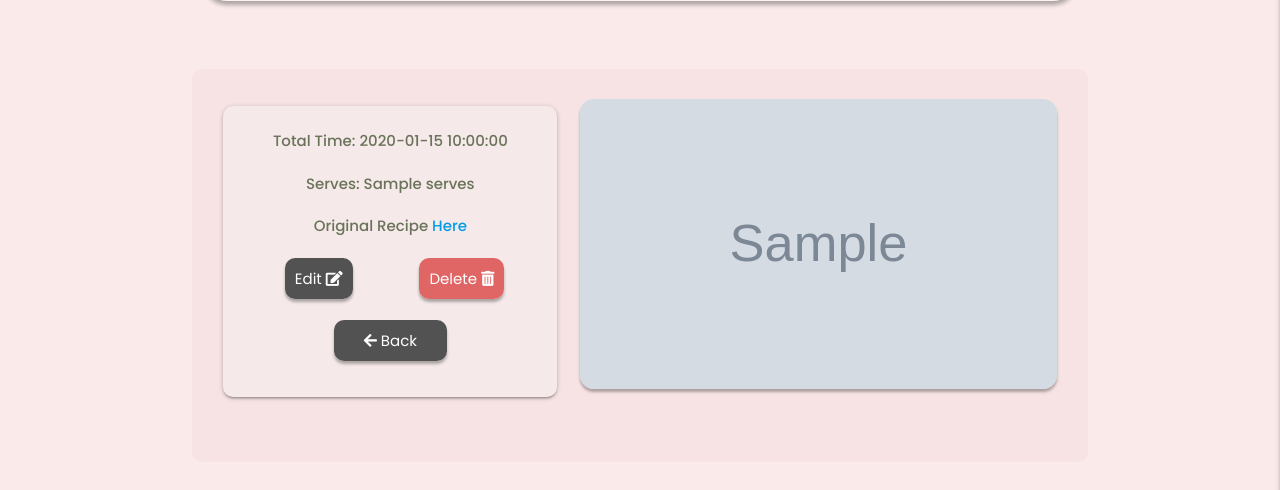
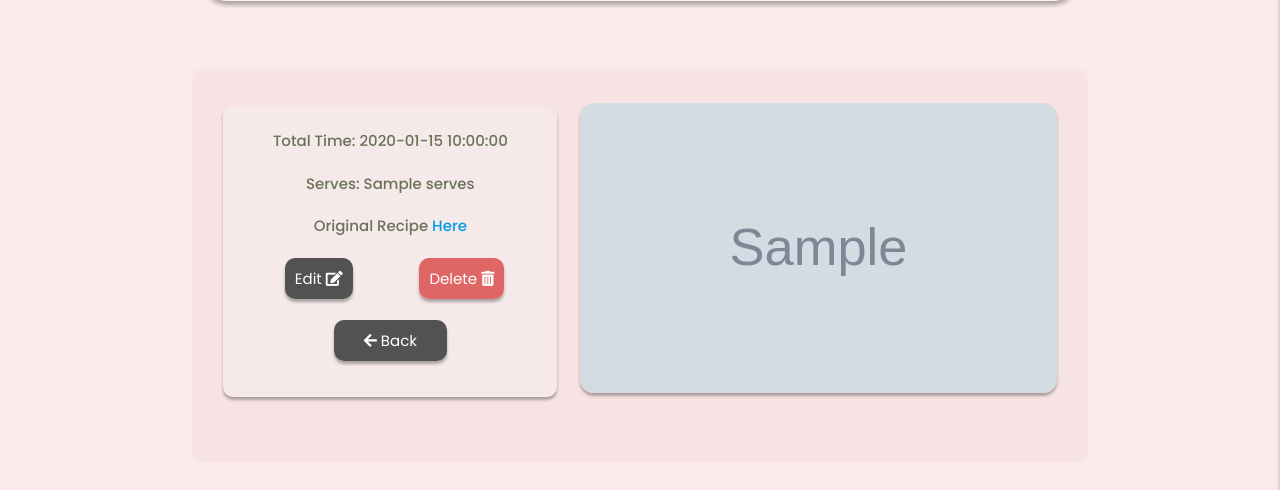
Before and after one commit to steff880/MS3-MyRecipeBook, a Flask app: template templates/full_recipe.html in a window 1280 px wide. Shown: the part 191-681 px from the top of the page. Run offline with Flask 2, Linux system fonts and the light colour scheme; the template is opened without the code that fills it: most values are stand-ins (such as "Sample title", 1, 10 or a date in 2020); grey boxes marked "Sample" are stand-in pictures; some libraries are stand-ins or nearby versions.

Commit message:
Add box-shadow to .card-panel-full-recipe and margin-top to img-box-recipe

```diff
--- a/static/css/style.css
+++ b/static/css/style.css
@@ -361,11 +361,13 @@ header .brand-logo,
 .card-panel-full-recipe {
     border-radius: 10px;
     background-color: #f5e9e9;
+    box-shadow: 0px 3px 3px rgba(0, 0, 0, 0.3);
 }
 
 .intro .img-box-recipe {
     width: 100%;
     height: 290px;
+    margin-top: 4px;
     border-radius: 14px;
     overflow: hidden;
     box-shadow: 0px 3px 3px rgba(0, 0, 0, 0.3);
```
